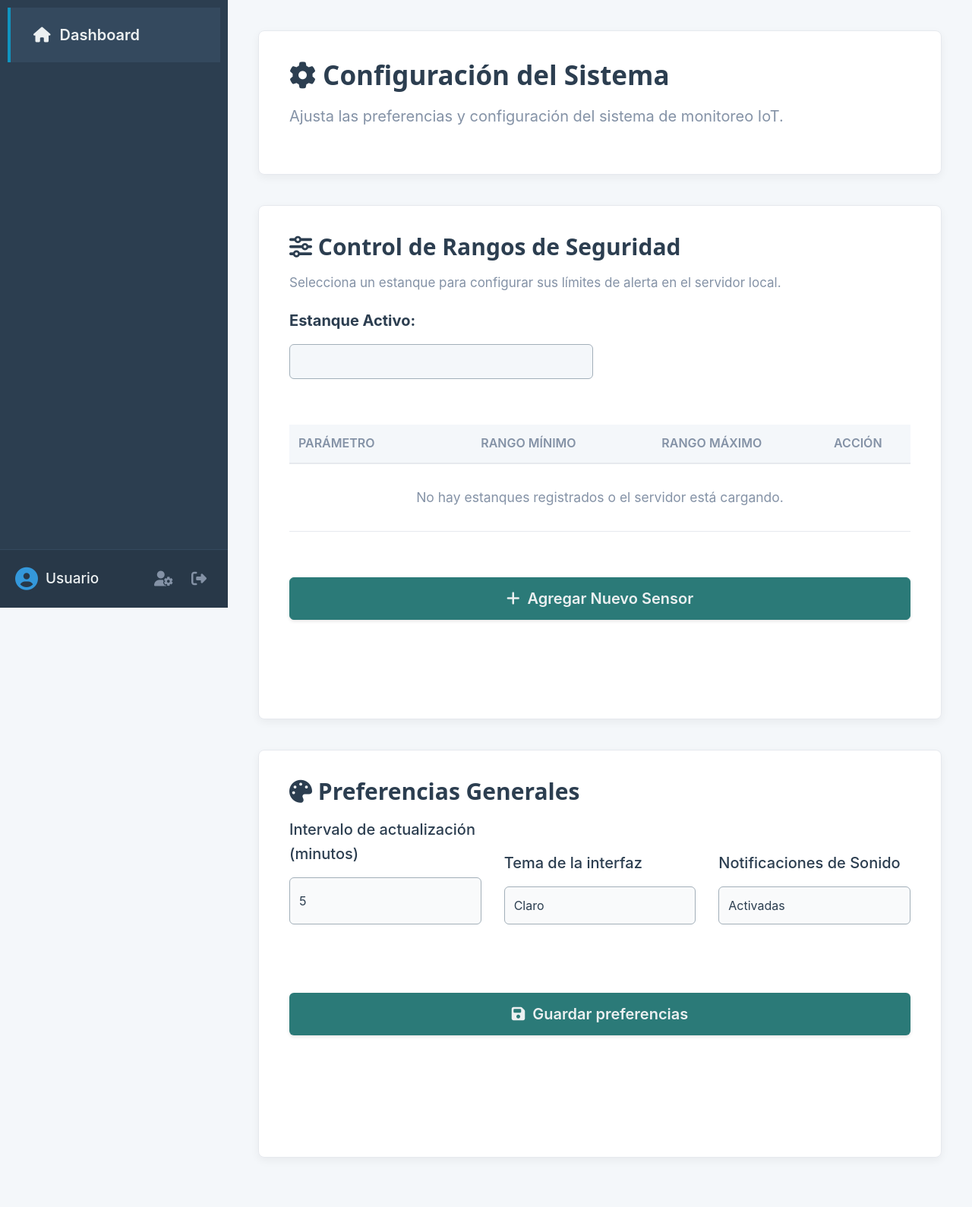
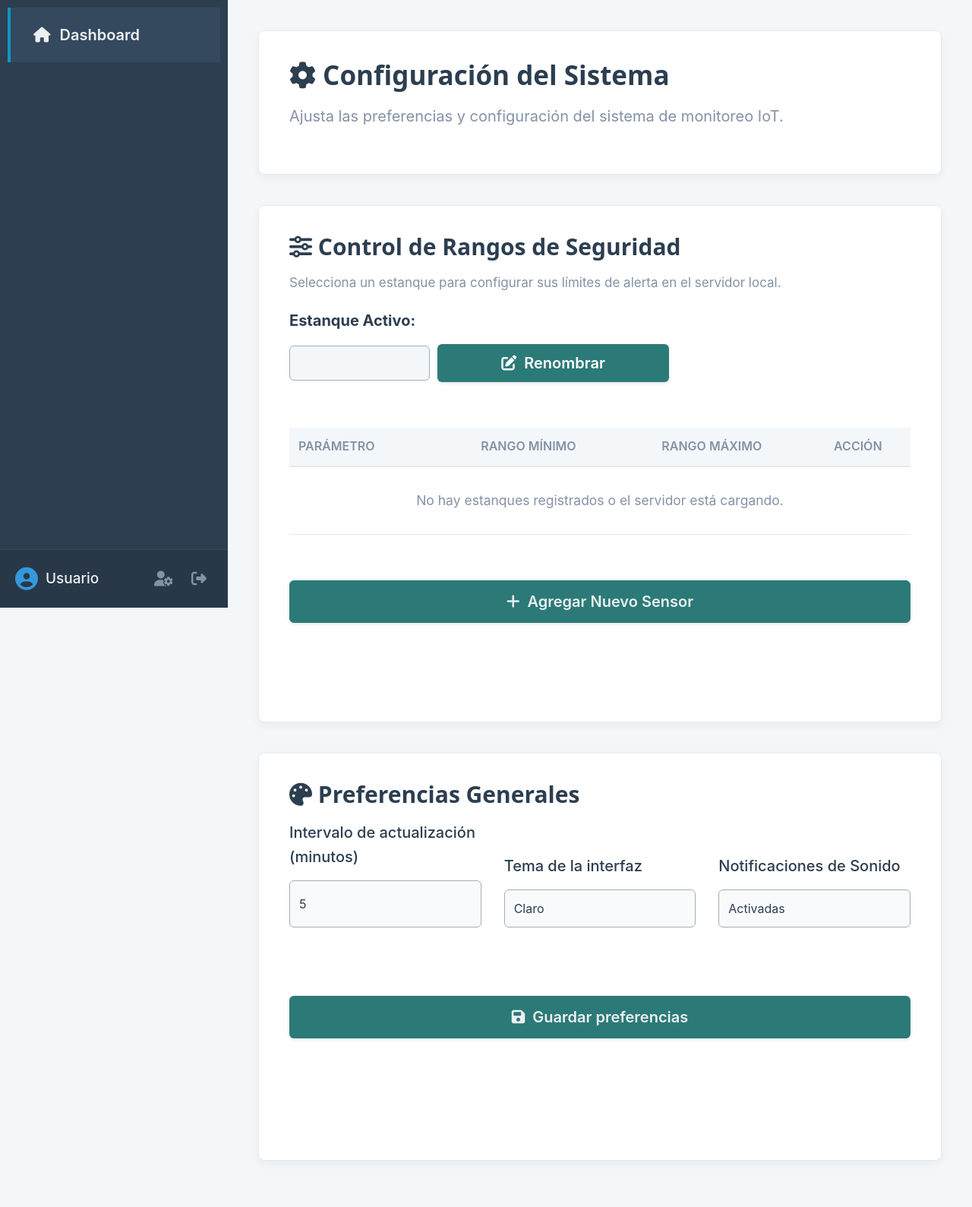
Before and after one commit to Proyectos-ITVH/AppWeb, a Django app: template iot_project/templates/dashboard/ajustes.html in a window 1280 px wide. Shown: the top 1589 px of the page at 76% size. Before the commit the page ends 1534 px from the top, so only its background shows below. Run offline with Django 5.2, Linux system fonts and the light colour scheme; the template is opened without the code that fills it: most values are stand-ins (such as "Sample title", 1, 10 or a date in 2020); lists and menus that the app fills with data are empty.

Commit message:
Fix: renombrar estanques desde ajustes con sincronización a API

```diff
--- a/iot_project/static/js/ajustes.js
+++ b/iot_project/static/js/ajustes.js
@@ -1,6 +1,4 @@
 document.addEventListener('DOMContentLoaded', function() {
-
-
 
     // ==========================================
     // 1. CARGAR PREFERENCIAS VISUALES
@@ -23,6 +21,13 @@ document.addEventListener('DOMContentLoaded', function() {
     const formNuevo = document.getElementById('formNuevoSensor');
     const btnAbrirNuevo = document.getElementById('btnAbrirModalNuevo');
     const btnCerrarNuevo = document.getElementById('btnCerrarModalNuevo');
+
+    // MODAL RENOMBRAR
+    const modalRenombrar = document.getElementById('modalRenombrar');
+    const btnRenombrar = document.getElementById('btnRenombrarEstanque');
+    const btnCerrarRenombrar = document.getElementById('btnCerrarRenombrar');
+    const btnGuardarNombre = document.getElementById('btnGuardarNombre');
+    const inputNuevoNombre = document.getElementById('inputNuevoNombre');
 
     const parametros = [
         { id: 'temp', nombre: '<i class="fas fa-temperature-high" style="color: #e74c3c; width: 25px;"></i> Temperatura (°C)', minKey: 'temp_min', maxKey: 'temp_max' },
@@ -70,12 +75,10 @@ document.addEventListener('DOMContentLoaded', function() {
             tablaBody.appendChild(tr);
         };
 
-        // Pintamos los fijos
         parametros.forEach(param => {
             crearFila(param.id, param.nombre, estanqueActual.rangos_fijos[param.minKey], estanqueActual.rangos_fijos[param.maxKey]);
         });
 
-        // Pintamos los extra (si existen)
         if (estanqueActual.sensores_extra) {
             estanqueActual.sensores_extra.forEach(sensor => {
                 const nombreHtml = `<i class="fas fa-microchip" style="color: #f39c12; width: 25px;"></i> ${sensor.nombre} (${sensor.tipo})`;
@@ -83,13 +86,12 @@ document.addEventListener('DOMContentLoaded', function() {
             });
         }
 
-        // Eventos a los botones de editar
         document.querySelectorAll('.btn-editar').forEach(btn => {
             btn.addEventListener('click', (e) => abrirModalEdicion(e.currentTarget.getAttribute('data-param')));
         });
     }
 
-    // --- FUNCIONES DEL MODAL DE EDICIÓN ---
+    // --- MODAL DE EDICIÓN DE RANGOS ---
     function abrirModalEdicion(paramId) {
         document.getElementById('editParametro').value = paramId;
 
@@ -118,23 +120,21 @@ document.addEventListener('DOMContentLoaded', function() {
             const valMin = parseFloat(document.getElementById('inputMin').value);
             const valMax = parseFloat(document.getElementById('inputMax').value);
 
-            const datos = {
-                action: 'editar_sensor',
-                estanque_id: estanqueActual.id,
-                param_id: paramId,
-                rango_min: valMin,
-                rango_max: valMax
-            };
-
             fetch(window.location.href, {
                 method: 'POST',
                 headers: { 'Content-Type': 'application/json', 'X-CSRFToken': getCookie('csrftoken') },
-                body: JSON.stringify(datos)
+                body: JSON.stringify({
+                    action: 'editar_sensor',
+                    estanque_id: estanqueActual.id,
+                    param_id: paramId,
+                    rango_min: valMin,
+                    rango_max: valMax
+                })
             }).then(() => window.location.reload());
         });
     }
 
-    // --- FUNCIONES DEL MODAL DE NUEVO SENSOR ---
+    // --- MODAL NUEVO SENSOR ---
     if (btnAbrirNuevo) btnAbrirNuevo.addEventListener('click', () => modalNuevo.style.display = 'flex');
     if (btnCerrarNuevo) btnCerrarNuevo.addEventListener('click', () => modalNuevo.style.display = 'none');
 
@@ -144,25 +144,81 @@ document.addEventListener('DOMContentLoaded', function() {
             const btnSubmit = formNuevo.querySelector('button[type="submit"]');
             if (btnSubmit) btnSubmit.innerHTML = '<i class="fas fa-spinner fa-spin"></i> Guardando...';
 
-            const datos = {
-                action: 'agregar_sensor',
-                estanque_id: estanqueActual.id,
-                nombre: document.getElementById('nuevoNombreSensor').value,
-                tipo: document.getElementById('nuevoTipoSensor').value.toUpperCase(),
-                rango_min: parseFloat(document.getElementById('nuevoRangoMin').value),
-                rango_max: parseFloat(document.getElementById('nuevoRangoMax').value)
-            };
-
             fetch(window.location.href, {
                 method: 'POST',
                 headers: { 'Content-Type': 'application/json', 'X-CSRFToken': getCookie('csrftoken') },
-                body: JSON.stringify(datos)
+                body: JSON.stringify({
+                    action: 'agregar_sensor',
+                    estanque_id: estanqueActual.id,
+                    nombre: document.getElementById('nuevoNombreSensor').value,
+                    tipo: document.getElementById('nuevoTipoSensor').value.toUpperCase(),
+                    rango_min: parseFloat(document.getElementById('nuevoRangoMin').value),
+                    rango_max: parseFloat(document.getElementById('nuevoRangoMax').value)
+                })
             }).then(() => window.location.reload());
         });
     }
 
     // ==========================================
-    // 3. FUNCIONES DE UTILIDAD Y SEGURIDAD
+    // 3. MODAL RENOMBRAR ESTANQUE
+    // ==========================================
+    if (btnRenombrar) {
+        btnRenombrar.addEventListener('click', () => {
+            if (!estanqueActual) return;
+            // Precargamos el nombre actual en el input
+            inputNuevoNombre.value = estanqueActual.nombre;
+            modalRenombrar.style.display = 'flex';
+        });
+    }
+
+    if (btnCerrarRenombrar) {
+        btnCerrarRenombrar.addEventListener('click', () => {
+            modalRenombrar.style.display = 'none';
+        });
+    }
+
+    if (btnGuardarNombre) {
+        btnGuardarNombre.addEventListener('click', () => {
+            const nuevoNombre = inputNuevoNombre.value.trim();
+            if (!nuevoNombre) {
+                mostrarNotificacion('El nombre no puede estar vacío', 'error');
+                return;
+            }
+
+            btnGuardarNombre.innerHTML = '<i class="fas fa-spinner fa-spin"></i> Guardando...';
+
+            fetch(window.location.href, {
+                method: 'POST',
+                headers: { 'Content-Type': 'application/json', 'X-CSRFToken': getCookie('csrftoken') },
+                body: JSON.stringify({
+                    action: 'renombrar_estanque',
+                    estanque_id: estanqueActual.id,
+                    nuevo_nombre: nuevoNombre
+                })
+            })
+            .then(r => r.json())
+            .then(data => {
+                if (data.status === 'success') {
+                    // Actualizamos el nombre en el select sin recargar
+                    const optionActual = selectEstanque.querySelector(`option[value="${estanqueActual.id}"]`);
+                    if (optionActual) optionActual.textContent = nuevoNombre;
+                    estanqueActual.nombre = nuevoNombre;
+                    modalRenombrar.style.display = 'none';
+                    mostrarNotificacion('Estanque renombrado correctamente', 'success');
+                } else {
+                    mostrarNotificacion(data.message || 'Error al renombrar', 'error');
+                }
+                btnGuardarNombre.innerHTML = '<i class="fas fa-save"></i> Guardar';
+            })
+            .catch(() => {
+                mostrarNotificacion('Error de conexión', 'error');
+                btnGuardarNombre.innerHTML = '<i class="fas fa-save"></i> Guardar';
+            });
+        });
+    }
+
+    // ==========================================
+    // 4. FUNCIONES DE UTILIDAD
     // ==========================================
     function cargarAjustesLocales() {
         const prefGuardadas = JSON.parse(localStorage.getItem('preferenciasIoT'));
@@ -204,24 +260,19 @@ document.addEventListener('DOMContentLoaded', function() {
         const notificacion = document.getElementById('notificacion');
         const icono = document.getElementById('notificacionIcono');
         const texto = document.getElementById('notificacionMensaje');
-
         if (!notificacion) return;
-
         texto.textContent = mensaje;
         notificacion.className = `notificacion mostrar ${tipo === 'error' ? 'error' : ''}`;
-
         if (tipo === 'success') {
             if (icono) icono.className = 'fas fa-check-circle';
         } else {
             if (icono) icono.className = 'fas fa-exclamation-triangle';
         }
-
         setTimeout(() => {
             notificacion.classList.remove('mostrar');
         }, 3000);
     }
 
-    // Herramienta de seguridad de Django
     function getCookie(name) {
         let cookieValue = null;
         if (document.cookie && document.cookie !== '') {
--- a/iot_project/templates/dashboard/ajustes.html
+++ b/iot_project/templates/dashboard/ajustes.html
@@ -15,11 +15,17 @@
         <p style="font-size: 0.85rem; color: var(--text-muted); margin-bottom: 1rem;">Selecciona un estanque para
             configurar sus límites de alerta en el servidor local.</p>
 
-        <div class="form-group" style="max-width: 400px;">
+        <div class="form-group" style="max-width: 500px;">
             <label style="font-weight: bold; color: var(--text-color);">Estanque Activo:</label>
-            <select id="selectEstanqueAjustes" class="form-control"
-                style="width: 100%; padding: 10px; border-radius: 6px; background: var(--bg-light); color: var(--text-color); border: 1px solid var(--border-color);">
-            </select>
+            <div style="display: flex; gap: 0.5rem; align-items: center;">
+                <select id="selectEstanqueAjustes" class="form-control"
+                    style="width: 300px; padding: 10px; border-radius: 6px; background: var(--bg-light); color: var(--text-color); border: 1px solid var(--border-color);">
+                </select>
+                <button type="button" id="btnRenombrarEstanque" class="btn-primary"
+                    style="padding: 10px 14px; background-color: #2b7a78; color: white; border: none; border-radius: 6px; cursor: pointer; white-space: nowrap;">
+                    <i class="fas fa-edit"></i> Renombrar
+                </button>
+            </div>
         </div>
 
         <div style="overflow-x: auto;">
@@ -48,13 +54,15 @@
     </div>
 </div>
 
+<!-- MODAL NUEVO SENSOR -->
 <div id="modalNuevoSensor"
     style="display: none; position: fixed; top: 0; left: 0; width: 100%; height: 100%; background: rgba(0,0,0,0.6); z-index: 1050; justify-content: center; align-items: center; backdrop-filter: blur(3px);">
     <div
         style="background: var(--bg-card); border: 1px solid var(--border-color); padding: 2rem; border-radius: 8px; width: 90%; max-width: 450px; box-shadow: 0 5px 25px rgba(0,0,0,0.3);">
         <h3
             style="margin-top: 0; color: var(--text-color); border-bottom: 1px solid var(--border-color); padding-bottom: 10px;">
-            <i class="fas fa-plus-circle"></i> Registrar Nuevo Sensor</h3>
+            <i class="fas fa-plus-circle"></i> Registrar Nuevo Sensor
+        </h3>
 
         <form id="formNuevoSensor">
             <div class="form-group" style="margin-top: 1.5rem;">
@@ -123,6 +131,7 @@
     </div>
 </div>
 
+<!-- MODAL EDITAR RANGOS -->
 <div id="modalRangos"
     style="display: none; position: fixed; top: 0; left: 0; width: 100%; height: 100%; background: rgba(0,0,0,0.6); z-index: 1050; justify-content: center; align-items: center; backdrop-filter: blur(3px);">
     <div
@@ -133,7 +142,6 @@
 
         <form id="formRangos">
             <input type="hidden" id="editParametro">
-
             <div style="display: flex; gap: 1rem; margin-top: 1.5rem; margin-bottom: 2rem;">
                 <div style="flex: 1;">
                     <label
@@ -150,7 +158,6 @@
                         style="width: 100%; padding: 12px; border: 1px solid var(--border-color); border-radius: 6px; background: var(--bg-light); color: var(--text-color); font-size: 1.1rem; text-align: center;">
                 </div>
             </div>
-
             <div style="display: flex; justify-content: flex-end; gap: 15px;">
                 <button type="button" id="btnCerrarModal" class="btn"
                     style="background: var(--bg-light); color: var(--text-color); border: 1px solid var(--border-color); padding: 10px 20px;">Cancelar</button>
@@ -158,6 +165,31 @@
                         class="fas fa-save"></i> Guardar Cambios</button>
             </div>
         </form>
+    </div>
+</div>
+
+<!-- MODAL RENOMBRAR ESTANQUE -->
+<div id="modalRenombrar"
+    style="display: none; position: fixed; top: 0; left: 0; width: 100%; height: 100%; background: rgba(0,0,0,0.6); z-index: 1050; justify-content: center; align-items: center; backdrop-filter: blur(3px);">
+    <div
+        style="background: var(--bg-card); border: 1px solid var(--border-color); padding: 2rem; border-radius: 8px; width: 90%; max-width: 400px; box-shadow: 0 5px 25px rgba(0,0,0,0.3);">
+        <h3
+            style="margin-top: 0; color: var(--text-color); border-bottom: 1px solid var(--border-color); padding-bottom: 10px;">
+            <i class="fas fa-edit"></i> Renombrar Estanque
+        </h3>
+        <div class="form-group" style="margin-top: 1.5rem; margin-bottom: 1.5rem;">
+            <label style="color: var(--text-muted); font-weight: bold; font-size: 0.85rem;">NUEVO NOMBRE</label>
+            <input type="text" id="inputNuevoNombre" placeholder="Escribe el nuevo nombre..."
+                style="width: 100%; padding: 12px; border-radius: 6px; border: 1px solid var(--border-color); background: var(--bg-light); color: var(--text-color);">
+        </div>
+        <div style="display: flex; justify-content: flex-end; gap: 15px;">
+            <button type="button" id="btnCerrarRenombrar" class="btn"
+                style="background: var(--bg-light); color: var(--text-color); border: 1px solid var(--border-color); padding: 10px 20px;">Cancelar</button>
+            <button type="button" id="btnGuardarNombre" class="btn-primary"
+                style="padding: 10px 20px; background-color: #2b7a78;">
+                <i class="fas fa-save"></i> Guardar
+            </button>
+        </div>
     </div>
 </div>
 
@@ -170,7 +202,6 @@
 {% block extra_js %}
 <script>
     window.API_TOKEN = "{{ api_token|escapejs }}";
-
     try {
         window.USER_DATA = JSON.parse('{{ user_json|escapejs }}' || '{}');
         window.RANGOS_LOCALES = JSON.parse('{{ estanques_json|escapejs }}' || '[]');
```
Also changed, not shown: iot_project/dashboard/views.py (+20 -0 lines).
